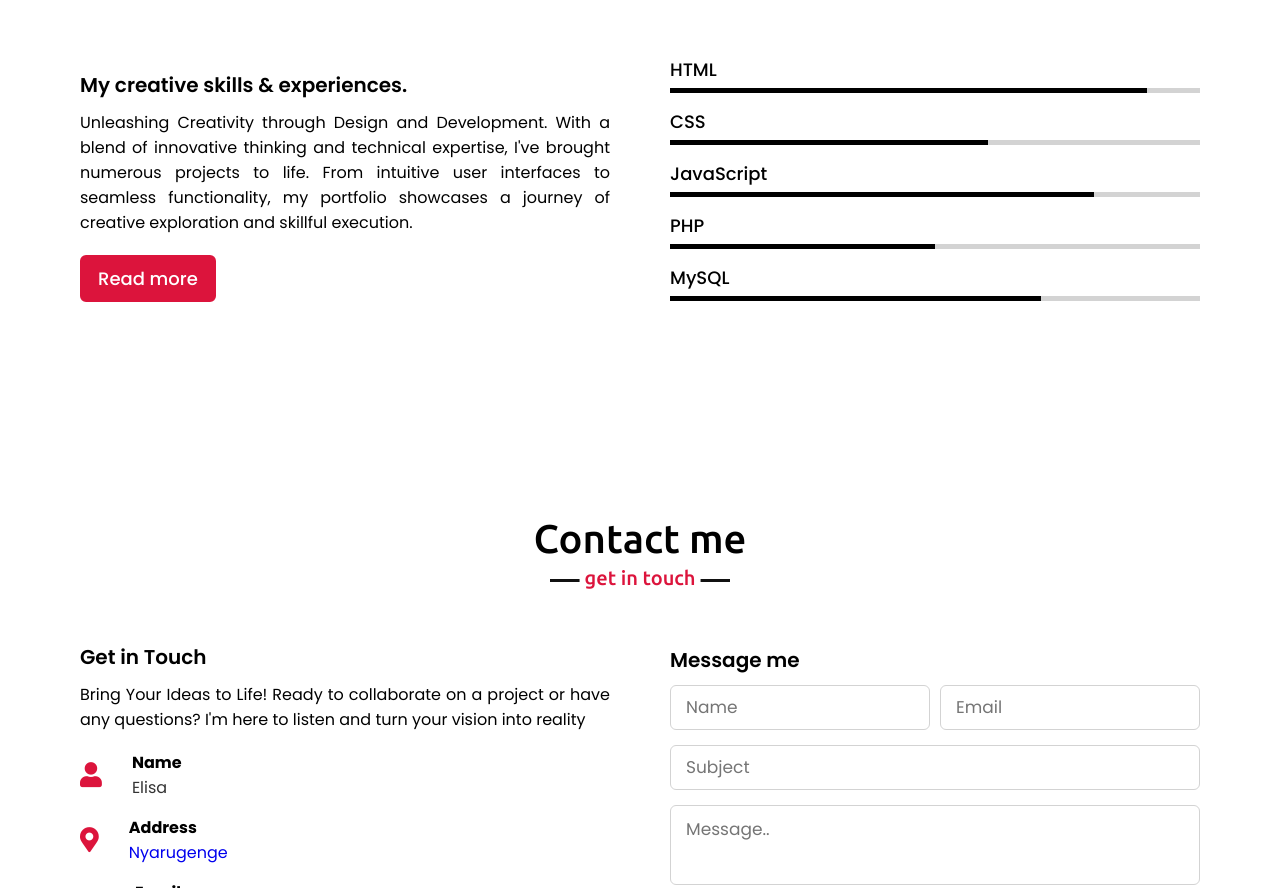
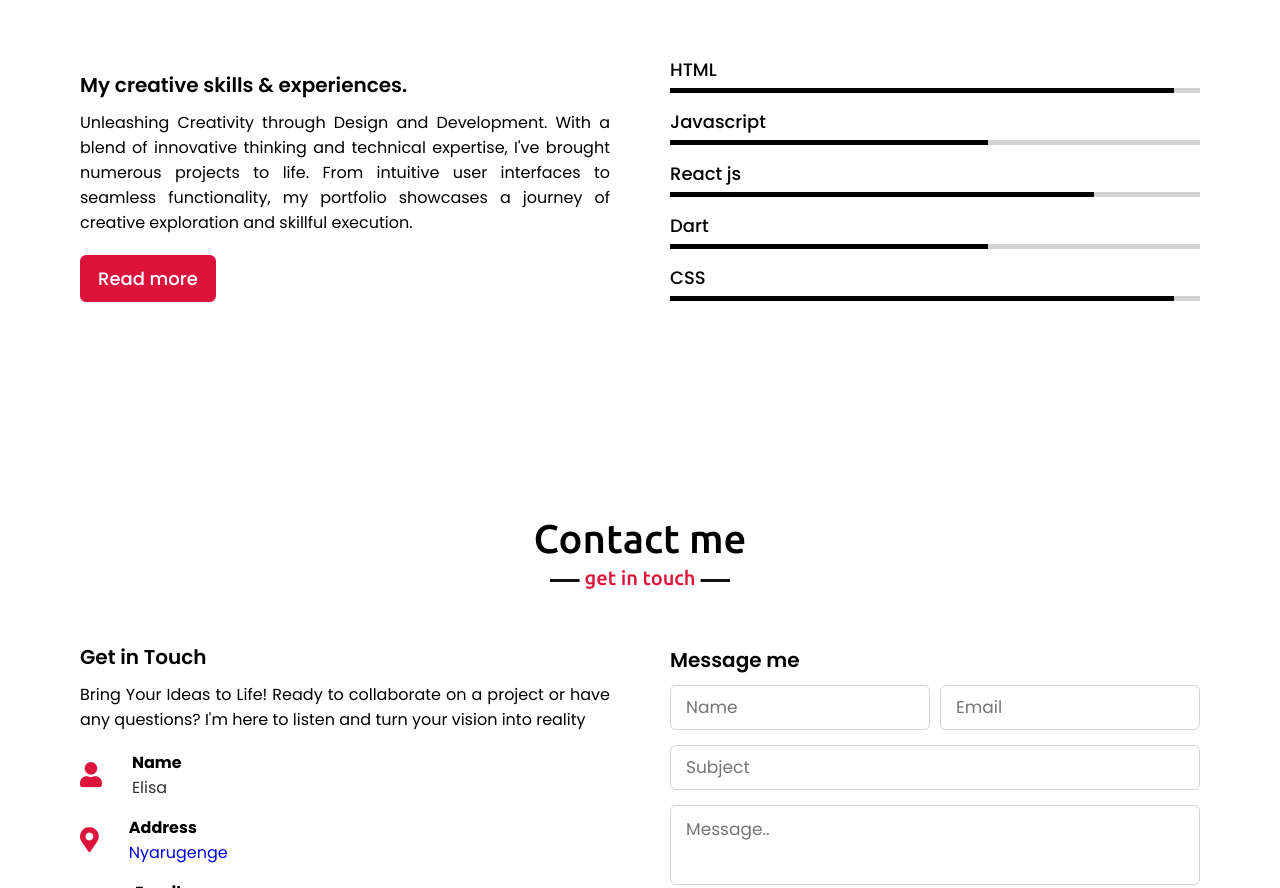
Before and after one commit to elisate/elisaweb, a plain HTML site: page index.html in a window 1280 px wide. Shown: the part 2335-3223 px from the top of the page. Drawn offline with nearby package versions, Linux system fonts and the light colour scheme.

Commit message:
my change in pages

```diff
--- a/index.html
+++ b/index.html
@@ -127,28 +127,28 @@
                     </div>
                     <div class="bars">
                         <div class="info">
-                            <span>CSS</span>
+                            <span>Javascript</span>
 
                         </div>
                         <div class="line css"></div>
                     </div>
                     <div class="bars">
                         <div class="info">
-                            <span>JavaScript</span>
+                            <span>React js</span>
 
                         </div>
                         <div class="line js"></div>
                     </div>
                     <div class="bars">
                         <div class="info">
-                            <span>PHP</span>
+                            <span>Dart</span>
 
                         </div>
                         <div class="line php"></div>
                     </div>
                     <div class="bars">
                         <div class="info">
-                            <span>MySQL</span>
+                            <span>CSS</span>
 
                         </div>
                         <div class="line mysql"></div>
@@ -178,7 +178,7 @@
                             <div class="info">
                                 <div class="head"><b>Address</b></div>
                                 <div class="sub-title">
-                                    <a href="https://www.google.com/maps?q=-1.9536,30.0668">Nyarugenge</a>
+                                    <a href="https://www.google.com/maps/place/UR+College+of+Science+and+Technology/@-1.958692,30.0642158,17z/data=!3m1!4b1!4m6!3m5!1s0x19dca5d5b9897711:0x34e7b1e5cded7867!8m2!3d-1.958692!4d30.0642158!16zL20vMDgxMGJk?entry=ttu">Nyarugenge</a>
 
                                 </div>
                             </div>
--- a/style.css
+++ b/style.css
@@ -350,7 +350,7 @@ section .title::after{
     background: black;
 }
 .skills-content .right .html::before{
-    width: 90%;
+    width: 95%;
 }
 .skills-content .right .css::before{
     width: 60%;
@@ -359,10 +359,10 @@ section .title::after{
     width: 80%;
 }
 .skills-content .right .php::before{
-    width: 50%;
+    width: 60%;
 }
 .skills-content .right .mysql::before{
-    width: 70%;
+    width: 95%;
 }
 .contact .title::after{
     content: "get in touch";
```
